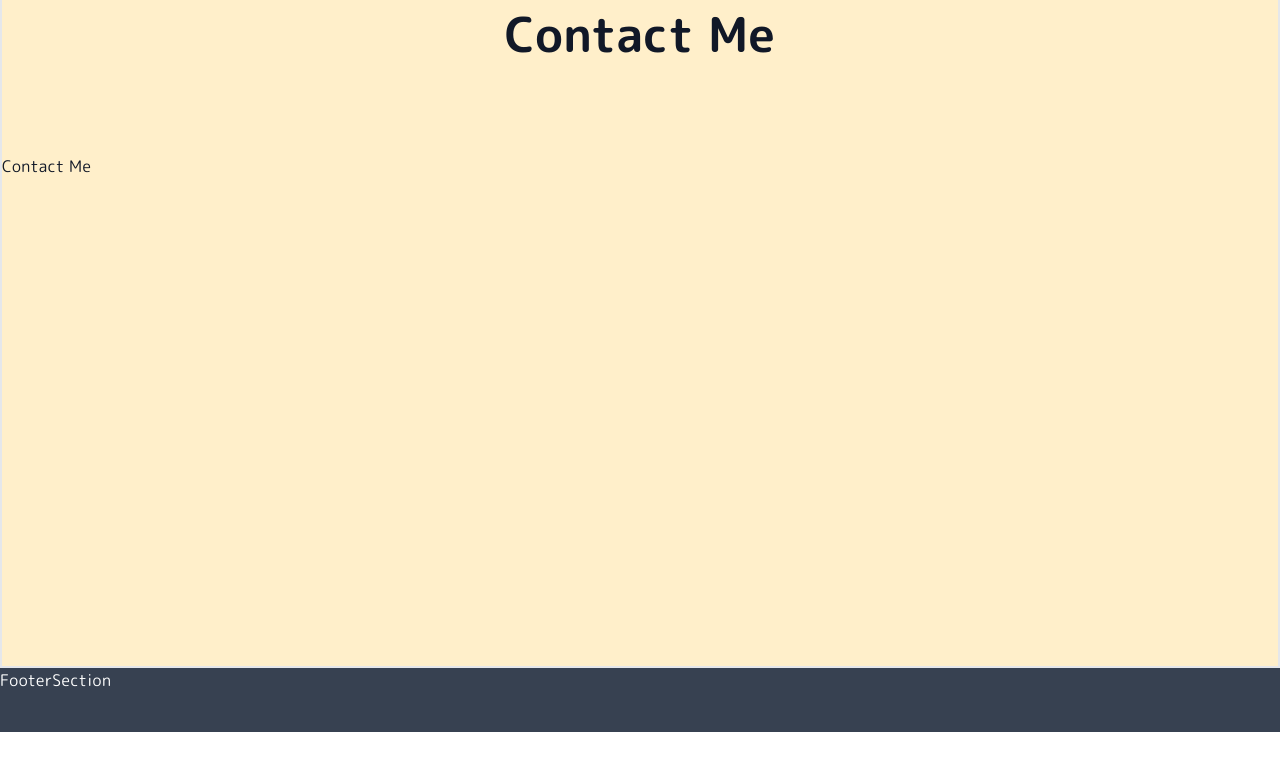
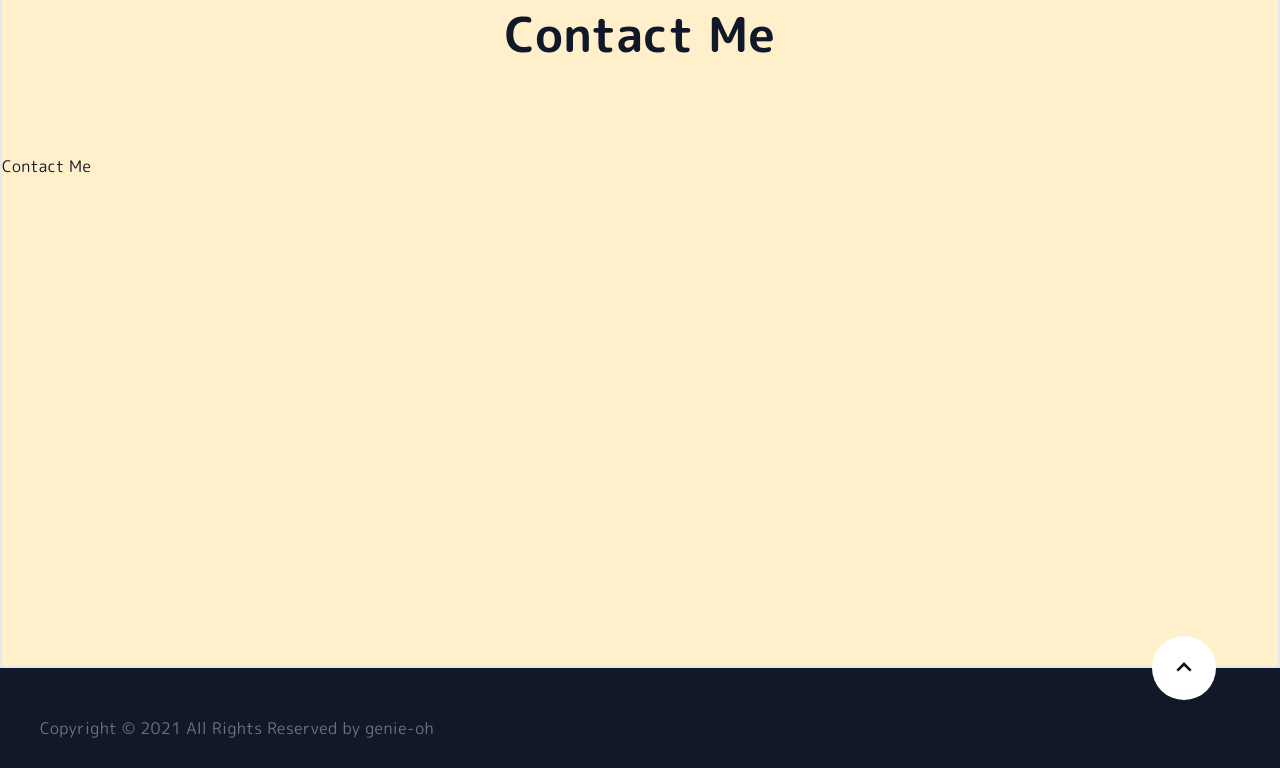
Before and after one commit to genie-oh/nextjs-portfolio, a Next.js app: page / in a window 1280 px wide. Shown: the part 4936-5704 px from the top of the page. Before the commit the page ends 5668 px from the top, so only its background shows below. Built offline with nearby package versions, Linux system fonts and the light colour scheme.

Commit message:
mod: refer to SectionFooter > pages/index.tsx

```diff
--- a/pages/index.tsx
+++ b/pages/index.tsx
@@ -2,6 +2,7 @@ import HomeContext from "../components/Context/HomeContext";
 import Section from "../components/Section";
 import SalesPoint from "../components/SectionChild/SalesPoint";
 import Top from "../components/SectionChild/Top";
+import SectionFooter from "../components/SectionFooter";
 
 import WaveDividerBottom from "../components/WaveDivider/WaveDividerBottom";
 import WaveDividerTop from "../components/WaveDivider/WaveDividerTop";
@@ -45,7 +46,7 @@ export default function Home() {
                             <div className="h-96">Contact Me</div>
                         </Section>
 
-                        <section className="h-16 text-white bg-gray-700">FooterSection</section>
+                        <SectionFooter />
                     </main>
                 </div>
             </div>
```
